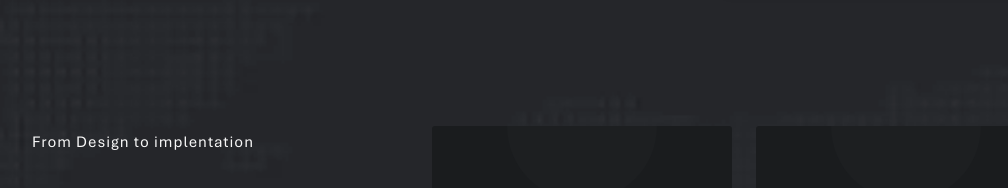
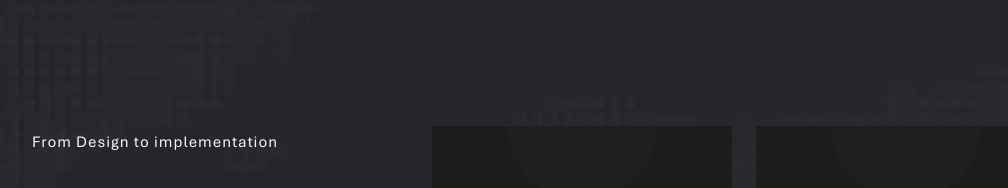
Before and after one commit to Office-Experts-Group/wordExperts, a Next.js app: page / in a window 1280 px wide. Shown: the part 802-990 px from the top of the page, without its empty margins (96-1104 px from the left). Built offline with nearby package versions, Linux system fonts and the light colour scheme; no server answers.

Commit message:
spell check

```diff
--- a/app/(components)/Services.jsx
+++ b/app/(components)/Services.jsx
@@ -22,7 +22,7 @@ const Services = () => {
         <div className={styles.content}>
           <div className={styles.subBox}>
             <p>
-              From Design to implentation
+              From Design to implementation
               <span> for Microsoft Word</span>
             </p>
           </div>
```
